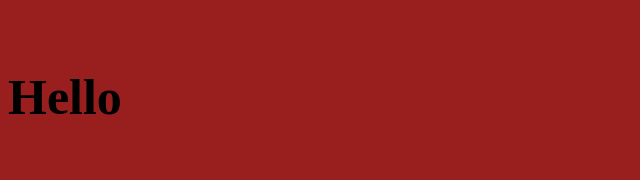
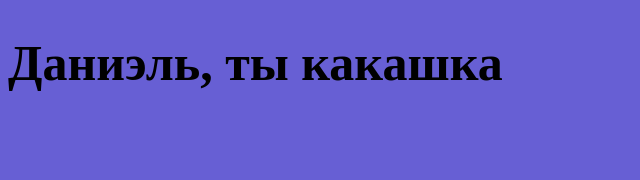
Before and after one commit to Madina122/git_learning, a plain HTML site: page index.html in a window 1280 px wide. Shown: the whole page, without its empty margins (0-640 px from the left). Drawn offline with Linux system fonts and the light colour scheme.

Commit message:
Даниэль файлы

```diff
--- a/css/main.css
+++ b/css/main.css
@@ -1,8 +1,5 @@
 body{
-    background-color: #991f1f;
-}
-p{
-    color: #991f1f;
+    background-color: #675fd4;
 }
 h1{
     font-size: 50px;
--- a/index.html
+++ b/index.html
@@ -7,10 +7,6 @@
     <title>My app</title>
 </head>
 <body>
-    <p>
-        Git + GitHub
-    </p>
-    <h1>Hello</h1>
-    <p>Gue</p>
+    <h1>Даниэль, ты какашка</h1>
 </body>
 </html>
```
